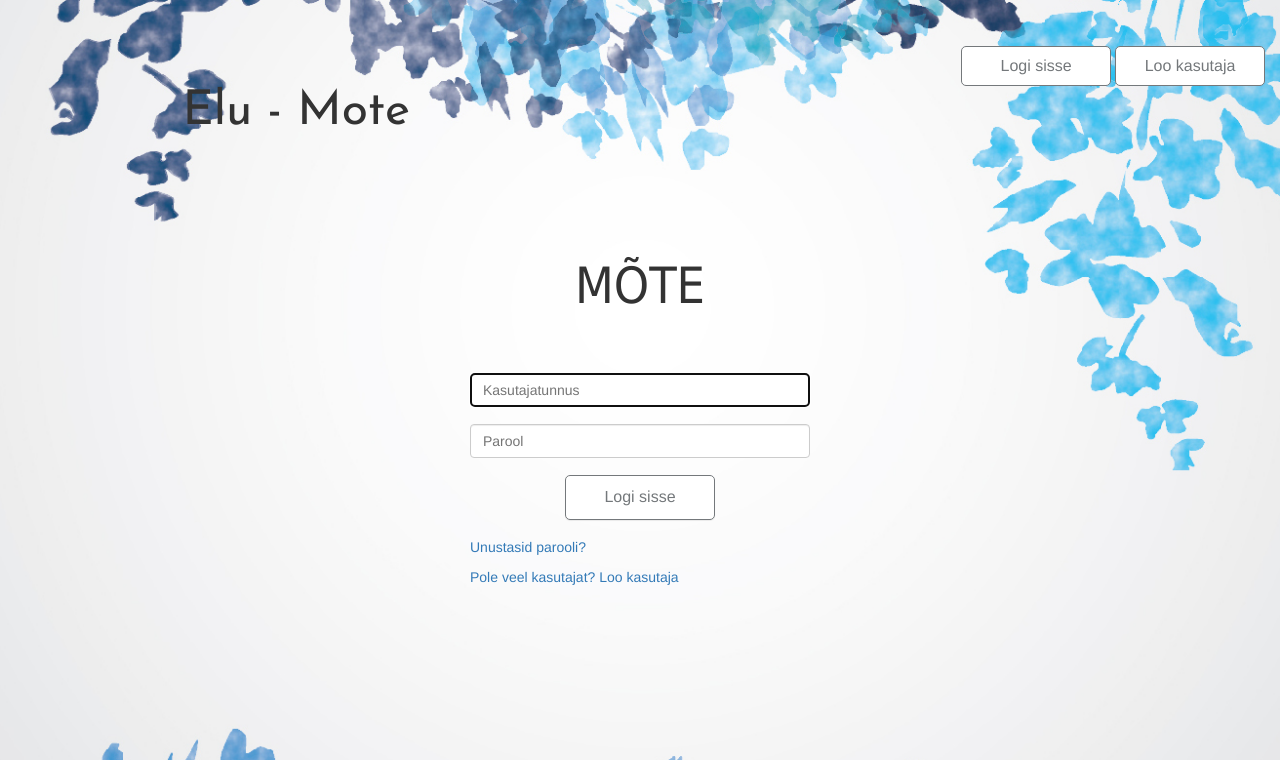
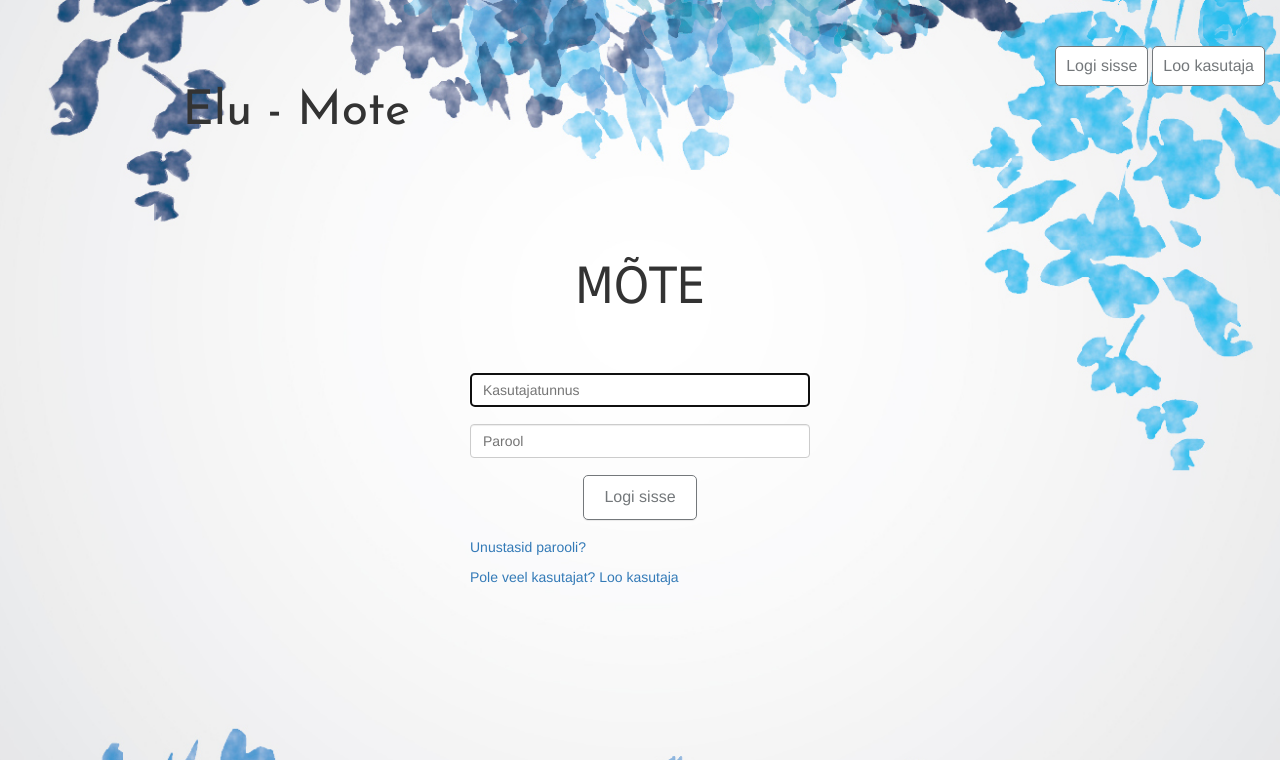
Before and after one commit to hinrek/Suvepraktika, a Django app: page /accounts/login/ in a window 1280 px wide. Shown: the top 760 px of the page. Run offline with Django 3.2, Linux system fonts and the light colour scheme; some libraries are stand-ins or nearby versions.

Commit message:
Button expands when text is long

```diff
--- a/events/static/css/event.css
+++ b/events/static/css/event.css
@@ -187,7 +187,9 @@ only screen and (min-width: 571px),
   .centerBlock {
   display: table;
   margin: auto;
+  }
 }
+
 /*
 .helptext{
   visibility: hidden;
--- a/events/static/css/login.css
+++ b/events/static/css/login.css
@@ -91,7 +91,6 @@
   border-radius: 5px;
   border: 1px solid #74787B;
   position: relative;
-  width: 150px;
   margin-bottom: 5%;
 }
 
```
